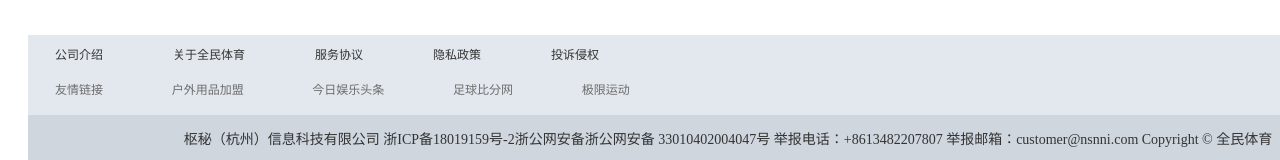
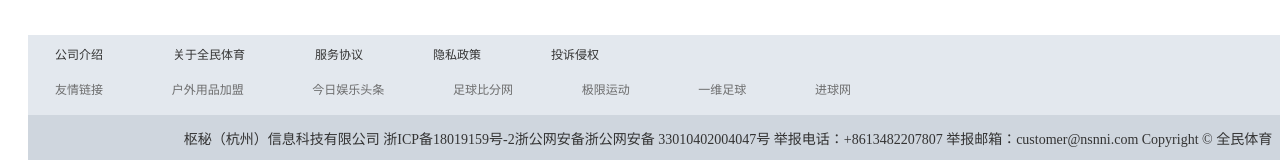
Before and after one commit to unilei/NuxtJsWeb, a Nuxt app: page /about in a window 1280 px wide. Shown: the part 657-817 px from the top of the page. Built offline with nearby package versions, Linux system fonts and the light colour scheme.

Commit message:
sitemap修改10101

```diff
--- a/components/Footer.vue
+++ b/components/Footer.vue
@@ -38,6 +38,9 @@
           <li><a href="http://www.ez25.com" target="_blank">今日娱乐头条 </a></li>
           <li><a href="https://www.zuqiuvs.com/" target="_blank">足球比分网</a></li>
           <li><a href="http://www.wustars.com" target="_blank">极限运动</a></li>
+          <li><a href="https://www.evfootball.com" target="_blank">一维足球</a></li>
+          <li><a href="http://www.jinq.com" target="_blank">进球网</a></li>
+
         </ul>
       </div>
 
```
